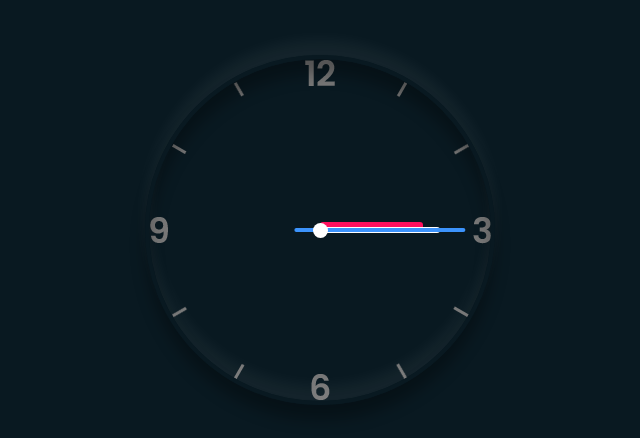
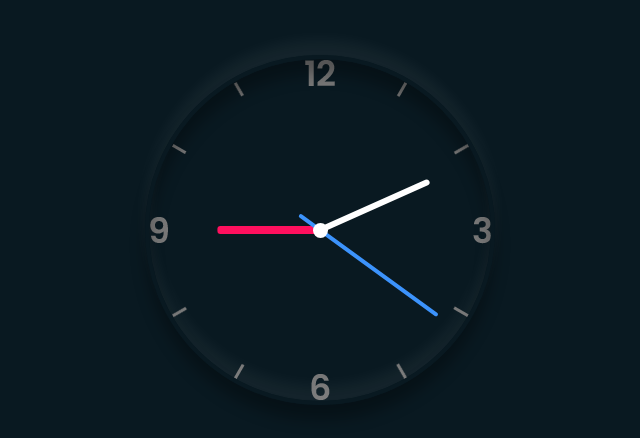
Before and after one commit to teranshil/CSS-Animations, a plain HTML site: page DarkClock/index.html in a window 1280 px wide. Shown: the part 170-608 px from the top of the page, without its empty margins (320-960 px from the left). Drawn offline with Linux system fonts and the light colour scheme.

Commit message:
DarkClock modified to show current time

```diff
--- a/DarkClock/index.html
+++ b/DarkClock/index.html
@@ -3,6 +3,7 @@
 <head>
     <meta charset="UTF-8">
     <link rel="stylesheet" type="text/css" href="./style.css" >
+    <script src="./script.js" rel="script" type="application/javascript" defer></script>
     <title>Title</title>
 </head>
 <body>
@@ -12,10 +13,4 @@
         <div class="second"></div>
     </div>
 </body>
-<script>
-   const currentDate = new Date();
-   console.log((360 / 12) * currentDate.getHours());
-   console.log(`rotate(${(360 / 10) * currentDate.getHours()}deg);`);
-   document.querySelector('.hour').style.transform = `rotate(${(360 / 12) * currentDate.getHours()}deg)`;
-</script>
 </html>
--- /dev/null
+++ b/DarkClock/script.js
@@ -0,0 +1,38 @@
+// const currentDate = new Date();
+const transformOrigin = "50% 100%";
+const transform = "translate(-50%, -100%)";
+
+// setInterval(() => { moveArrow(hours, currentDate.getHours(), 12); });
+// setInterval(() => { moveArrow(minutes, currentDate.getMinutes(), 60); });
+let hours = document.querySelector('.hour');
+let minutes = document.querySelector('.minute');
+let seconds = document.querySelector('.second');
+setInterval(moveArrow, 1000);
+
+// hours
+
+// let hours = document.querySelector('.hour');
+// let hoursTransform = window.getComputedStyle(hours).transform;
+// document.querySelector('.hour').style.transform =  hoursTransform + `rotate(${(360 / 12) * currentDate.getHours()}deg)`;
+
+// minutes
+
+// let minutes = document.querySelector('.minute');
+// minutes.style.transformOrigin = transformOrigin;
+// minutes.style.transform =  transform + `rotate(${(360 / 60) * currentDate.getMinutes()}deg)`;
+
+// seconds
+
+// let seconds = document.querySelector('.minute');
+// seconds.style.transformOrigin = transformOrigin;
+// seconds.style.transform =  transform + `rotate(${(360 / 360) * currentDate.getSeconds()}deg)`;
+
+
+
+function moveArrow() {
+    let currentDate = new Date();
+    // arrow.style.transformOrigin = transformOrigin;
+    hours.style.transform = transform + `rotate(${(360 / 12) * currentDate.getHours() }deg)`;
+    minutes.style.transform = transform + `rotate(${(360 / 60) * currentDate.getMinutes() }deg)`;
+    seconds.style.transform ="translate(-50%, -85%)" + `rotate(${(360 / 60) * currentDate.getSeconds() }deg)`;
+}
--- a/DarkClock/style.css
+++ b/DarkClock/style.css
@@ -46,8 +46,8 @@ body {
 	left: 50%;
 	height: 30%;
 	width: 8px;
-	transform-origin: 0 0;
-	transform: translateY(-100%) translateX(-50%);
+	transform-origin: 50% 100%;
+	transform: translate(-50%, -100%);
 	/*animation: rotation 7s infinite linear;*/
 	background: #ff105e;
 	border-radius: 3px;
@@ -57,10 +57,10 @@ body {
 	position: absolute;
 	top: 50%;
 	left: 50%;
-	width: 35%;
-	height: 6px;
-	transform-origin: 0 0;
-	transform: translateY(-50%);
+	width: 6px;
+	height: 35%;
+	transform-origin: 50% 100%;
+	transform: translate(-50%, -100%);
 	background: white;
 	border-radius: 3px;
 	z-index: -1;
@@ -70,10 +70,10 @@ body {
 	position: absolute;
 	top: 50%;
 	left: 50%;
-	width: 50%;
-	height: 4px;
-	transform-origin: 0 0;
-	transform: translateY(-50%) translateX(-15%);
+	width: 4px;
+	height: 50%;
+	transform-origin: 50% 85%;
+	transform: translate(-50%, -85%);
 	background: #3c93fc;
 	border-radius: 3px;
 	z-index: -1;
```
